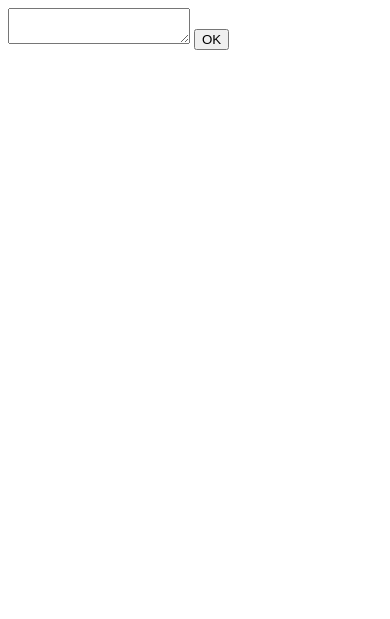
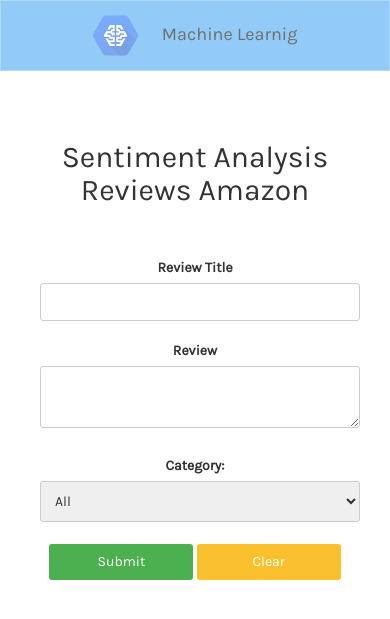
Before and after one commit to carolineap/am, a Flask app: page / in a window 390 px wide. Shown: the top 619 px of the page. Run offline with Flask 2, Linux system fonts and the light colour scheme; parts of the project's set-up code (start-up, migrations or seed data) failed here and were passed over; some libraries are stand-ins or nearby versions.

Commit message:
Add simple web ui

```diff
--- /dev/null
+++ b/app/templates/main.css
@@ -0,0 +1,99 @@
+body{
+    font-family: 'Karla', sans-serif;
+}
+.navbar{
+    background-color: #64B5F6;
+    padding:  2px 10px;
+    opacity: 0.7;
+    font-family: "Georgia", serif;
+    border-color: #90CAF9;
+    border-radius: 0;
+    font-family: 'Karla', sans-serif;
+}
+.navbar-brand{
+    vertical-align: top;
+}
+.navbar-header{
+    text-align: center;
+    vertical-align: top ;
+}
+.navbar-header .navbar-brand > h3{
+    color: #E0E0E0;
+    font-size: 1.4em;
+    padding: 0%;
+    vertical-align: top ;
+    margin: 0%
+}
+.logo {
+    margin-right: 20px;
+}
+
+#intro {
+    text-align: center;
+    padding: 30px;
+    margin-bottom: 10px;
+}
+.formContainer {
+    vertical-align: middle;
+    text-align: center;
+}
+.formContainer input[type=text]{
+    border-radius: 3px;
+    box-shadow: inset 0;
+    border: 1px solid #ccc;
+    width: 100%;
+    margin: 0 5px 20px 5px;
+    padding: 8px;
+}
+#form1, #form2, #form3 {
+    padding: 0 50px;
+}
+#review, #category {
+    width: 100%;
+    border-radius: 3px;
+    box-shadow: inset 0;
+    border: 1px solid #ccc;
+    margin: 0 5px 20px 5px;
+    padding: 10px;
+}
+.myBtn{
+    color: white;
+    background-color: #4CAF50;
+    border: none;
+    padding: 8px;
+    border-radius: 3px;
+    width: 45%
+}
+/* -------------------Loader -------------------------*/
+.cog1 {
+    font-size:70px;
+    margin-right: -10px;
+    animation-name: spin2;
+    animation-duration: 5000ms;
+    animation-iteration-count: infinite;
+    animation-timing-function: linear;
+  }
+  .cog2 {
+    font-size:100px;
+    animation-name: spin;
+    animation-duration: 5000ms;
+    animation-iteration-count: infinite;
+    animation-timing-function: linear;
+  }
+
+  @keyframes spin {
+      from {
+          transform:rotate(0deg);
+      }
+      to {
+          transform:rotate(-360deg);
+      }
+  }
+  @keyframes spin2 {
+      from {
+          transform:rotate(0deg);
+      }
+      to {
+          transform:rotate(360deg);
+      }
+  }
--- a/app/templates/review.html
+++ b/app/templates/review.html
@@ -3,16 +3,74 @@
 
 
 	<head>
+		<title>Review Classifier</title>
+        <meta charset="utf-8">
+        <meta name="viewport" content="width=device-width, initial-scale=1">
+          <link rel="stylesheet" href="https://maxcdn.bootstrapcdn.com/bootstrap/3.3.7/css/bootstrap.min.css">
+          <script src="https://maxcdn.bootstrapcdn.com/bootstrap/3.3.7/js/bootstrap.min.js"></script>
+          <link href="https://fonts.googleapis.com/css?family=Karla&display=swap" rel="stylesheet">
+					<link rel="stylesheet" href="main.css">
+					<script language="javascript" type="text/javascript">
+            $(window).onload(function() {
+               onclick="$('#loading').show();"
 
+            });
+        </script>
 	</head>
 
+	<body>
+		<nav id = "nb" class="navbar navbar-default" >
+			<div id = "container-navbar" class="container-fluid">
+				<div class="navbar-header">
+					<h4><img src="imagens/logo.png" class="logo" width="45">
+					 Machine Learnig </h4>
+				</div>
+			</div>
+		</nav>
+		<div id="intro">
+			<h2>Sentiment Analysis Reviews Amazon</h2>
+			 </div>
 
-	<body>
+		<form name='form' method="post" class="form-group">
+			<div class="row formContainer">
+				<div class="col-sm-3"></div>
+				<div class="col-sm-6" id="form1">
+					<label>Review Title</label>
+					<input name="reviewTitle" type="text" id="reviewTitle">
+					<label>Review</label>
+					<textarea id="review" name="review" required></textarea>
+				</div>
+				<div class="col-sm-3"></div>
+			</div>
+			<div class="row formContainer">
+				<div class="col-sm-3"></div>
+				<div class="col-sm-6" id="form2">
+					<label>Category:</label>
+					<select id="category" name="category">
+							<option value="all">All</option>
+							<option value="book">Books</option>
+							<option value="dvd">DVDs</option>
+							<option value="eletronics">Eletronics</option>
+							<option value="kitchen_&_housewares">Kitchen & Housewares</option>
+					</select>
+				</div>
+				<div class="col-sm-3"></div>
 
-			<form name='form' method="post">
-				<textarea name="review"></textarea>
-				<button type="submit">OK</button>
-			</form>
+			</div>
+			<div class="row formContainer">
+					<div class="col-sm-3"></div>
+					<div class="col-sm-6" id="form3">
+							<button type="submit" class="myBtn" onclick="$('#loading').show();">Submit</button>
+							<button type="reset" class="myBtn" style="background-color: #FBC02D">Clear</button>
+					</div>
+					<div class="col-sm-3"></div>
+				</div>
+		</form>
+		<div id="loading" style="display: none">
+			<i class='fa fa-cog cog1'></i>
+			<i class='fa fa-cog cog2'></i>
+	</div>
+
 
 			{{ classe }}
 
```
Also changed, not shown: app/templates/imagens/logo.png (added).
